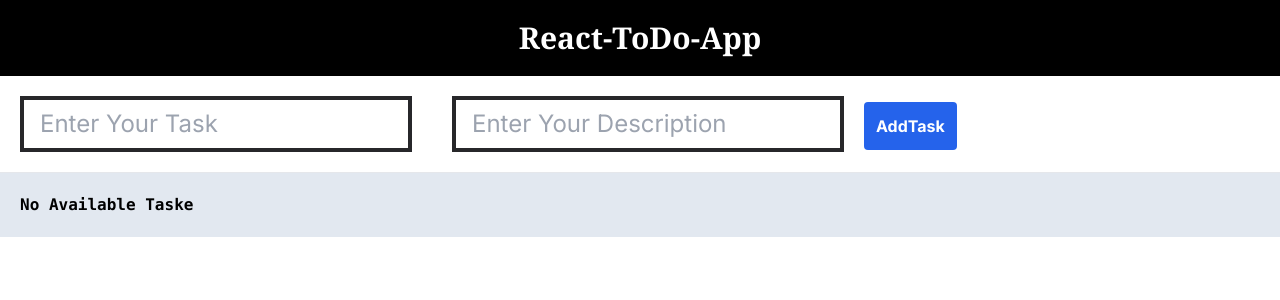
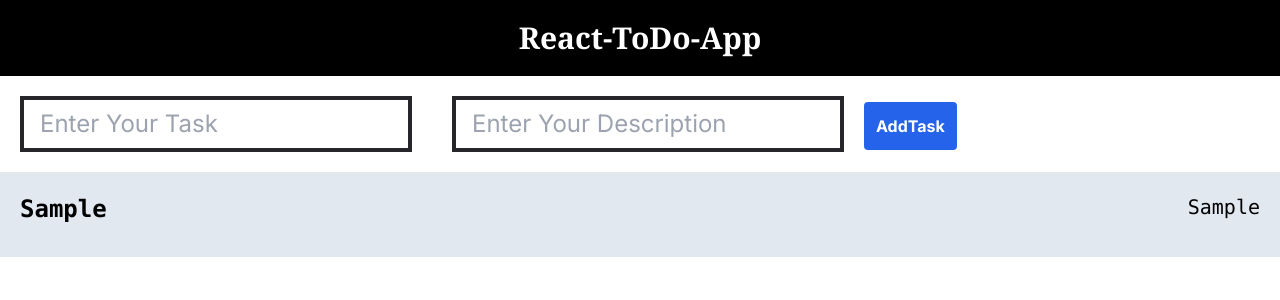
Before and after one commit to Kabeeroad/React-Projects, a Next.js app in the folder todo-list-app/: page / in a window 1280 px wide. Both pictures are taken after typing "Sample", "Sample" into the empty fields and a click on the button "AddTask". Shown: the top 300 px of the page. Built offline with nearby package versions, Linux system fonts and the light colour scheme.

Commit message:
data stordd

```diff
--- a/todo-list-app/app/page.js
+++ b/todo-list-app/app/page.js
@@ -13,6 +13,19 @@ const page = () => {
     setdese("");
   };
   let randertask = <h2>No Available Taske</h2>;
+  if (maintask.length > 0) {
+    randertask = maintask.map((t, i) => {
+      //t= maines partictular taske the t  and i= inddex of element
+      return (
+        <li>
+          <div className="flex mb-3 justify-between">
+            <h4 className="text-2xl font-mono font-bold">{t.title}</h4>
+            <h5 className="text-xl font-thin"> {t.dese} </h5>
+          </div>
+        </li>
+      );
+    });
+  }
   return (
     <>
       <h1 className="bg-black text-white text-center font-serif p-5 font-bold text-3xl">
@@ -43,9 +56,7 @@ const page = () => {
           AddTask
         </button>
       </form>
-
       <hr />
-
       <div className="p-5 bg-slate-200 font-bold font-mono">
         <ul>{randertask}</ul>
       </div>
```
